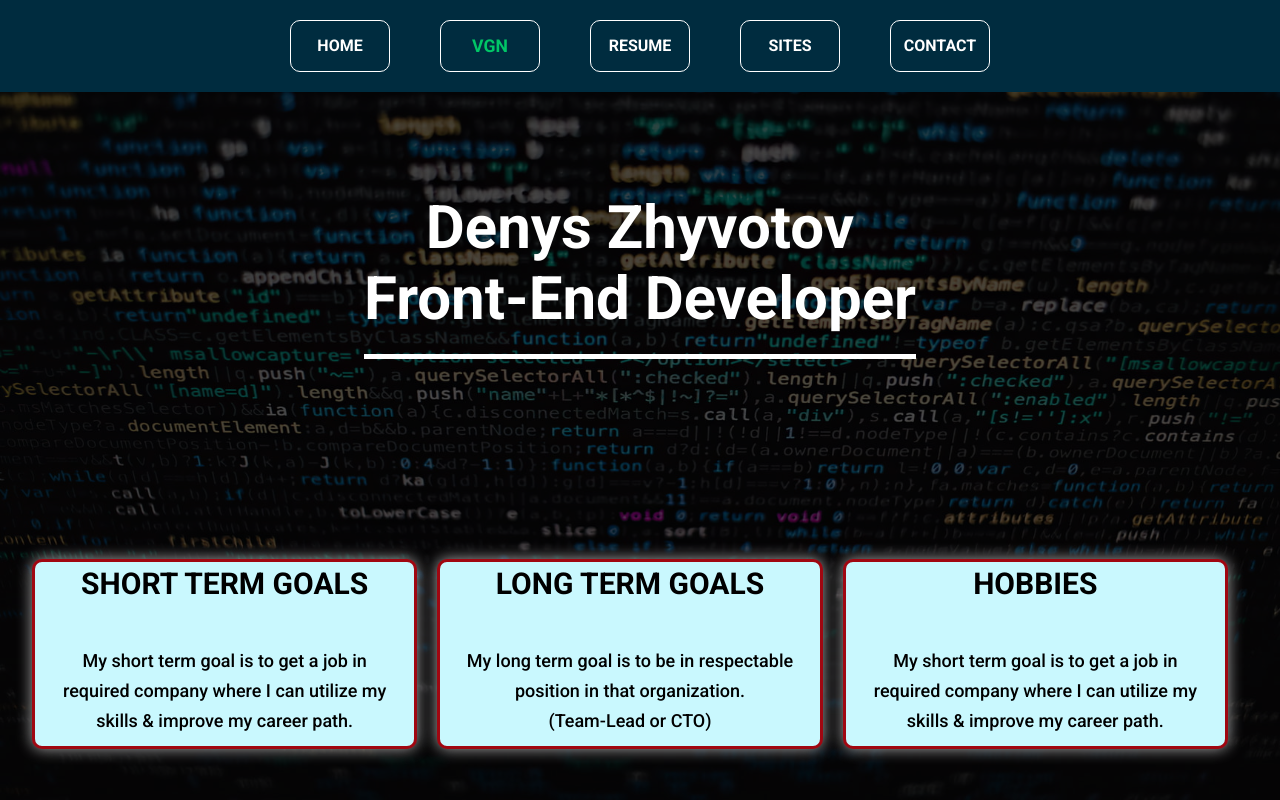
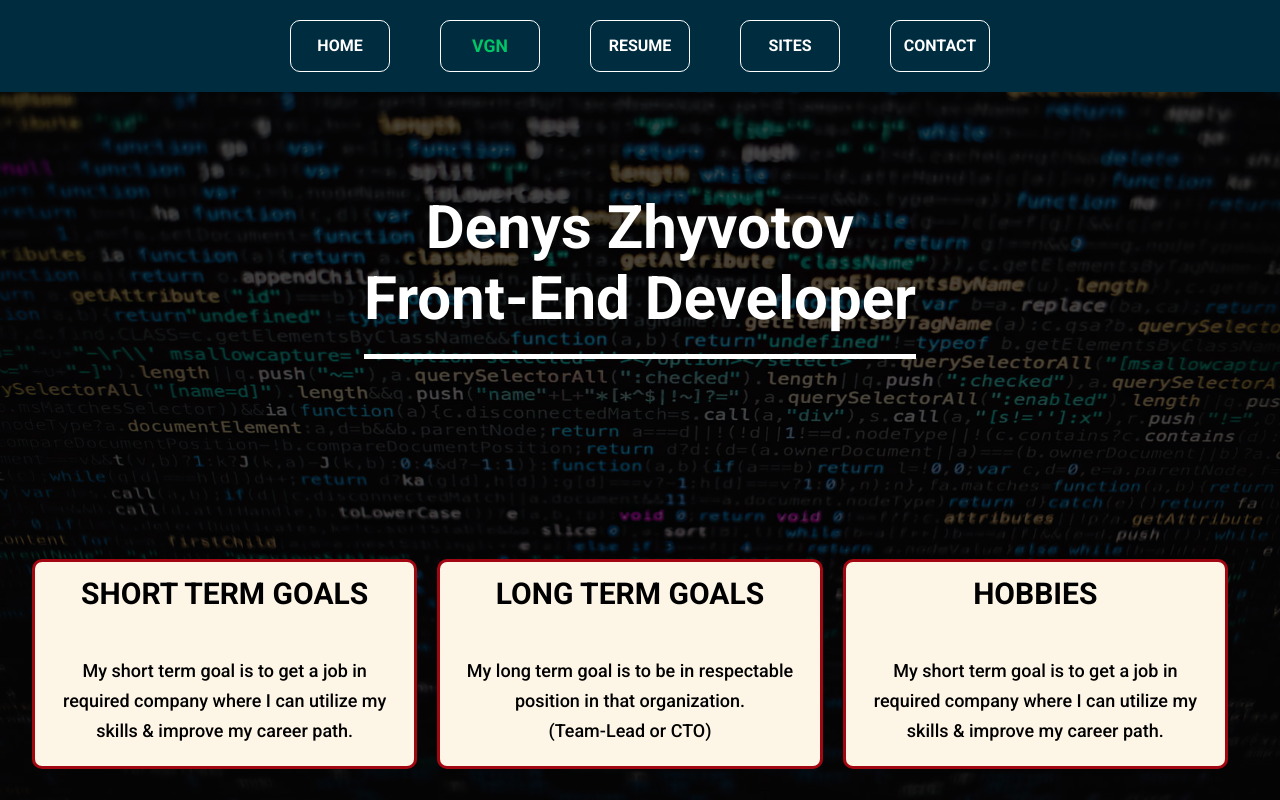
Before and after one commit to FishManHell/Denys_Zhyvotov, a React (Create React App) app: page /vgn in a window 1280 px wide. Shown: the top 800 px of the page. Built offline with nearby package versions, Linux system fonts and the light colour scheme.

Commit message:
change some style

```diff
--- a/src/styled_components/VGH/VGH_styles.js
+++ b/src/styled_components/VGH/VGH_styles.js
@@ -29,10 +29,9 @@ export const WrapperItemVGN = styled.section`
   width: 400px;
   margin: 0 20px 0 0;
   border: 3px solid #A00711;
-  padding: 10px 20px;
+  padding: 20px 20px;
   border-radius: 10px;
-  box-shadow: 0 0 15px #A9A9A9;
-  background-color: #C9F8FE;
+  background-color: #FDF5E6;
 
   &:hover {
     cursor: pointer;
```
